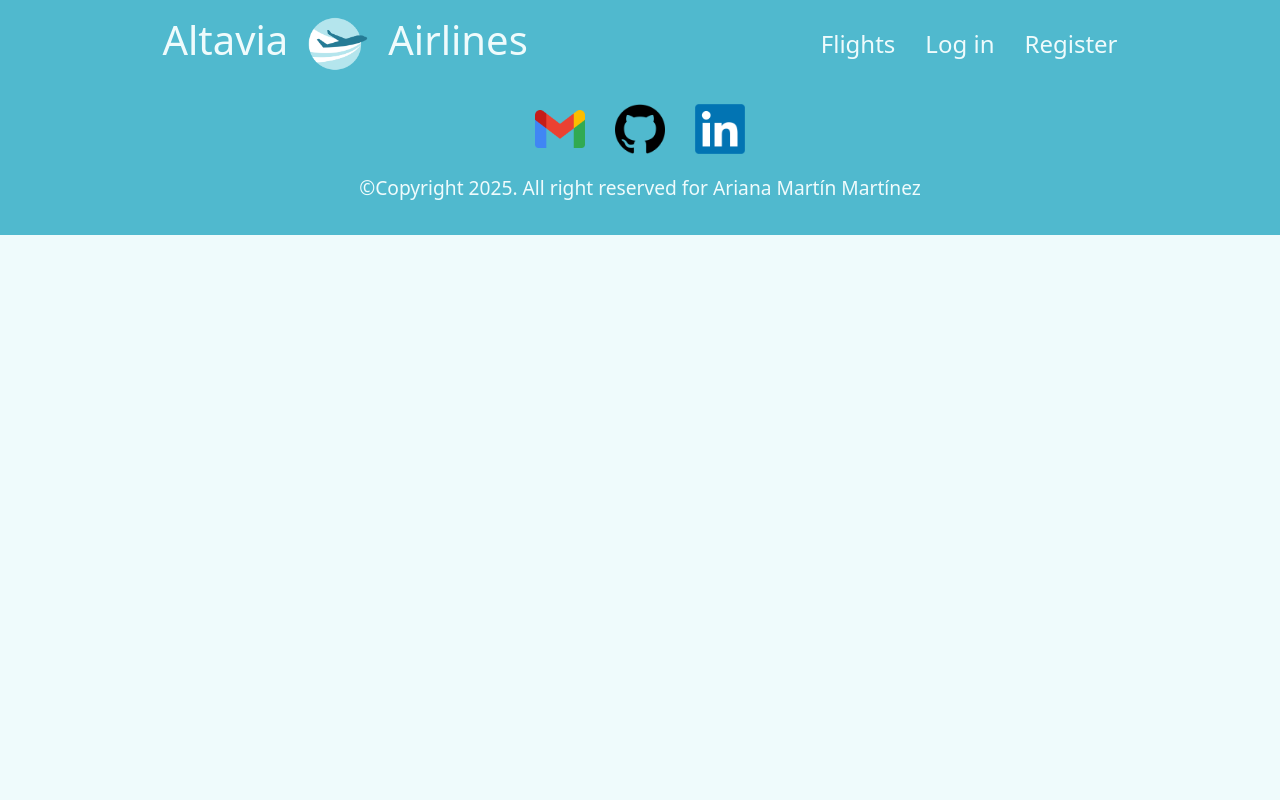
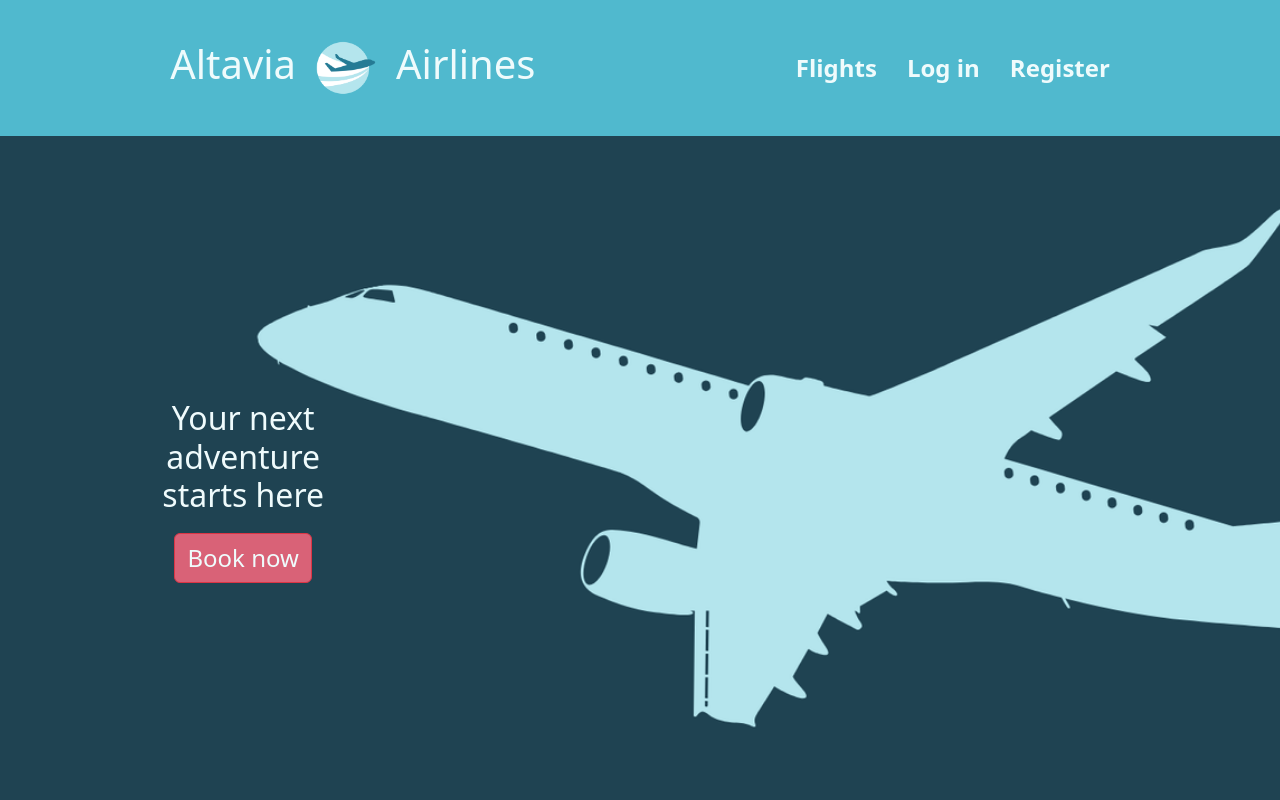
Before and after one commit to ArianaMartinMartinez/Altavia-Airlines, an Angular app in the folder frontend/Altavia-Airlines/: page / in a window 1280 px wide. Shown: the top 800 px of the page. Built offline with nearby package versions, Linux system fonts and the light colour scheme.

Commit message:
feat: create home page

```diff
--- a/frontend/Altavia-Airlines/src/app/app.component.html
+++ b/frontend/Altavia-Airlines/src/app/app.component.html
@@ -1,5 +1,7 @@
 <app-header></app-header>
 
-<router-outlet></router-outlet>
+<main>
+    <router-outlet></router-outlet>
+</main>
 
 <app-footer></app-footer>
--- a/frontend/Altavia-Airlines/src/app/app.routes.ts
+++ b/frontend/Altavia-Airlines/src/app/app.routes.ts
@@ -1,3 +1,10 @@
 import { Routes } from '@angular/router';
+import { HomeComponent } from './pages/home/home.component';
 
-export const routes: Routes = [];
+export const routes: Routes = [
+    {
+        path: '',
+        component: HomeComponent,
+        title: 'Home page',
+    }
+];
--- /dev/null
+++ b/frontend/Altavia-Airlines/src/app/pages/home/home.component.css
@@ -0,0 +1,38 @@
+/* .hero > img {
+    min-width: 100%;
+    object-fit: contain;
+} */
+
+.hero {
+    display: flex;
+    justify-content: flex-start;
+    align-items: center;
+    min-height: calc(100vh - 90px);
+    padding-left: 10%;
+    background-image: url('../../../../public/altaviaHero.png');
+    background-size: cover;
+    background-position: center bottom;
+    background-repeat: no-repeat;
+}
+
+.btn-danger {
+    background-color: var(--red) !important;
+    color: var(--white) !important;
+    margin-top: 10px;
+    transition: transform 0.5s ease;
+}
+
+.btn-danger:hover {
+    background-color: var(--darkRed) !important;
+    transform: scale(1.2);
+}
+
+.callToAction {
+    width: 20%;
+    color: var(--white);
+    text-align: center;
+}
+
+.callToAction button {
+    font-size: x-large;
+}
--- /dev/null
+++ b/frontend/Altavia-Airlines/src/app/pages/home/home.component.html
@@ -0,0 +1,6 @@
+<div class="hero">
+    <div class="callToAction">
+        <h2>Your next adventure starts here</h2>
+        <button type="button" class="btn btn-danger">Book now</button>
+    </div>
+</div>
--- a/frontend/Altavia-Airlines/src/app/shared/header/header.component.css
+++ b/frontend/Altavia-Airlines/src/app/shared/header/header.component.css
@@ -5,10 +5,11 @@ header {
     justify-content: space-around;
     align-items: center;
     flex-wrap: wrap;
-    padding: 1rem;
+    padding: 2.5rem;
+    box-shadow: 0px 10px 5px 0px rgba(0,0,0,0.75);
 }
 
-.title, header > nav > ul {
+.title > a, header > nav > ul {
     display: flex;
     justify-content: space-around;
     align-items: center;
@@ -19,7 +20,8 @@ header > nav > ul {
     padding: 0;
     margin: 0;
     gap: 30px;
-    font-size:x-large
+    font-size:x-large;
+    font-weight: 600;
 }
 
 header a:hover {
--- a/frontend/Altavia-Airlines/src/app/shared/header/header.component.html
+++ b/frontend/Altavia-Airlines/src/app/shared/header/header.component.html
@@ -1,8 +1,10 @@
 <header>
     <div class="title">
-        <h1>Altavia</h1>
-        <img src="altavialogo.png" alt="Altavia Airlines Logo" width="60px">
-        <h1>Airlines</h1>
+        <a [routerLink]="['/']">
+            <h1>Altavia</h1>
+            <img src="altavialogo.png" alt="Altavia Airlines Logo" width="60px">
+            <h1>Airlines</h1>
+        </a>
     </div>
 
     <nav>
--- a/frontend/Altavia-Airlines/src/app/shared/header/header.component.ts
+++ b/frontend/Altavia-Airlines/src/app/shared/header/header.component.ts
@@ -1,8 +1,9 @@
 import { Component } from '@angular/core';
+import { RouterLink } from '@angular/router';
 
 @Component({
   selector: 'app-header',
-  imports: [],
+  imports: [RouterLink],
   templateUrl: './header.component.html',
   styleUrl: './header.component.css'
 })
--- a/frontend/Altavia-Airlines/src/styles.css
+++ b/frontend/Altavia-Airlines/src/styles.css
@@ -2,6 +2,7 @@
     --white: #EFFBFC;
     --black: #122E3A;
     --red: #D96277;
+    --darkRed: #bc5367;
     --lightBlue: #B4E5ED;
     --blue: #50B9CE;
     --darkBlue: #257B95;
```
Also changed, not shown: frontend/Altavia-Airlines/src/app/pages/home/home.component.ts (added, +11 -0 lines), frontend/Altavia-Airlines/public/altaviaHero.png (added), 1 other file (tests, documents, lock files or other folders).
